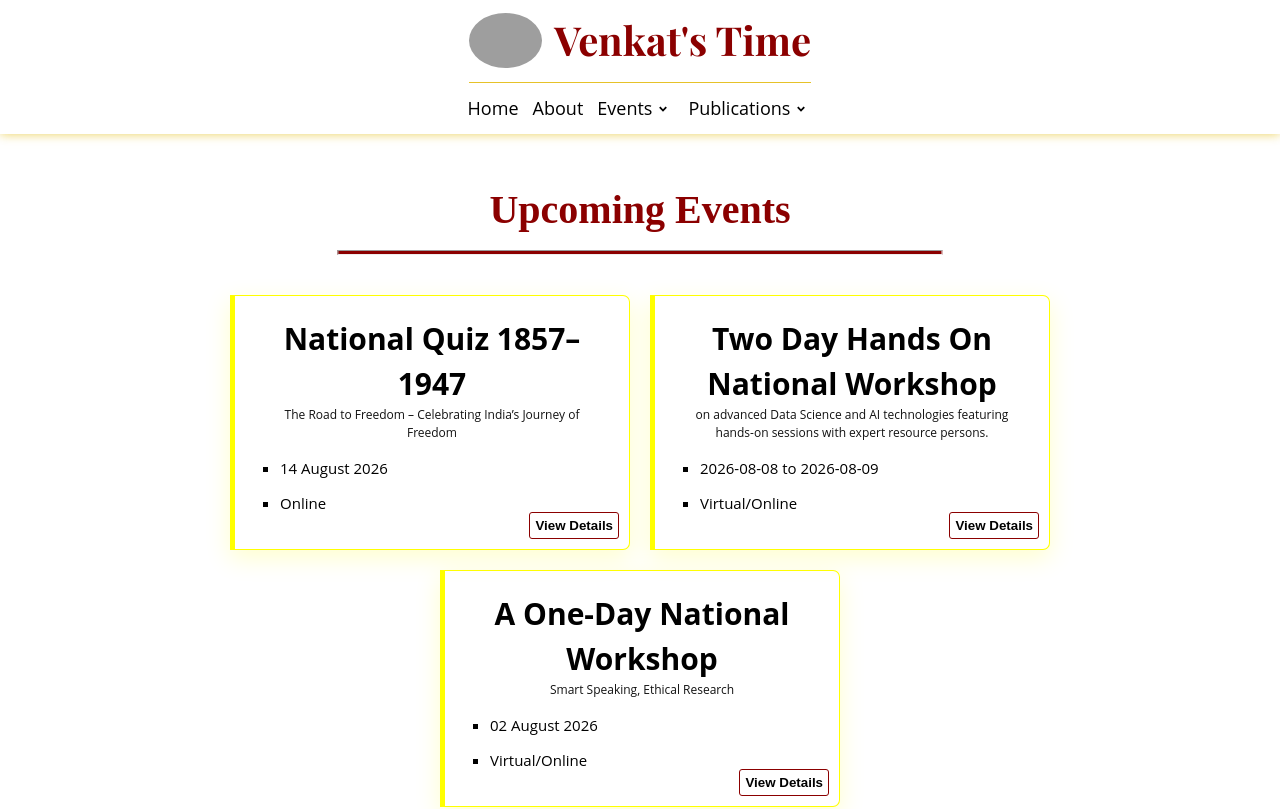
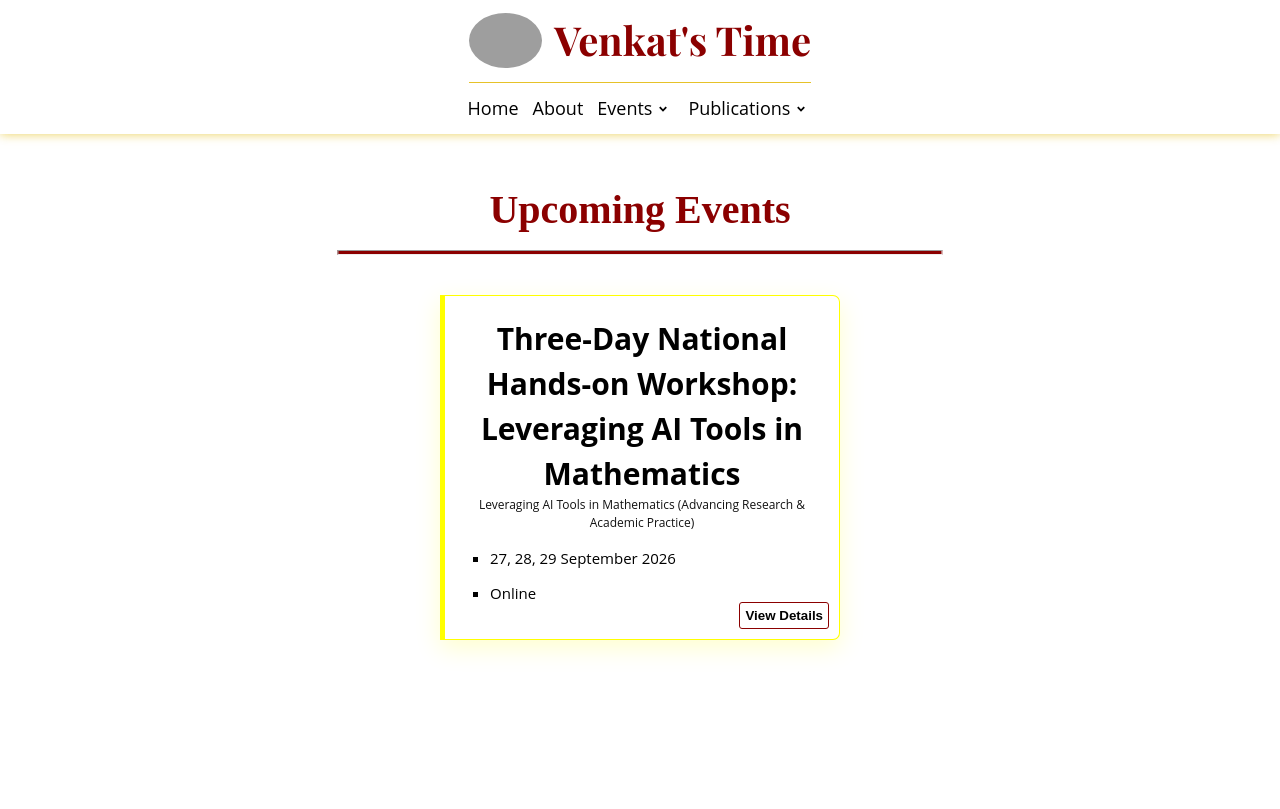
Before and after one commit to Poornima0230/venkatsTime, a React (Vite) app: page /upcomingEvents in a window 1280 px wide. Shown: the top 809 px of the page. Built offline with nearby package versions, Linux system fonts and the light colour scheme; grey boxes are pictures that could not be loaded; a web font is replaced by a local one.

Commit message:
moved upcoming events to old and updated upcoming events

```diff
--- a/data/releasedEvents.json
+++ b/data/releasedEvents.json
@@ -35,5 +35,27 @@
     "description": "Teaching English in the Era of Artificial Intelligence: Challenges and Opportunities",
     "date": "11-13 April 2026",
     "mode": "Virtual"
+  },
+  {
+    "id": 6,
+    "title": "A One-Day National Workshop",
+    "description": "Smart Speaking, Ethical Research",
+    "date": "02 August 2026",
+    "mode": "Virtual/Online"
+  },
+  {
+    "id": 7,
+    "title": "Two Day Hands On National Workshop",
+    "description": " on advanced Data Science and AI technologies featuring hands-on sessions with expert resource persons.",
+    "date": "2026-08-08 to 2026-08-09",
+    "mode": "Virtual/Online"
+  },
+  {
+    "id": 8,
+    "title": "National Quiz 1857–1947",
+    "description": "The Road to Freedom – Celebrating India’s Journey of Freedom",
+    "date": "14 August 2026",
+    "mode": "Online",
+    "time": "2 to 4 PM"
   }
 ]
--- a/data/upcomingEvents.json
+++ b/data/upcomingEvents.json
@@ -1,24 +1,10 @@
 [
   {
     "id": 1,
-    "title": "A One-Day National Workshop",
-    "description": "Smart Speaking, Ethical Research",
-    "date": "02 August 2026",
-    "mode": "Virtual/Online"
-  },
-  {
-    "id": 2,
-    "title": "Two Day Hands On National Workshop",
-    "description": " on advanced Data Science and AI technologies featuring hands-on sessions with expert resource persons.",
-    "date": "2026-08-08 to 2026-08-09",
-    "mode": "Virtual/Online"
-  },
-  {
-    "id": 3,
-    "title": "National Quiz 1857–1947",
-    "description": "The Road to Freedom – Celebrating India’s Journey of Freedom",
-    "date": "14 August 2026",
+    "title": "Three-Day National Hands-on Workshop: Leveraging AI Tools in Mathematics",
+    "description": "Leveraging AI Tools in Mathematics (Advancing Research & Academic Practice)",
+    "date": "27, 28, 29 September 2026",
     "mode": "Online",
-    "time": "2 to 4 PM"
+    "time": "Not specified"
   }
 ]
--- a/src/components/ui/ImageSlider.jsx
+++ b/src/components/ui/ImageSlider.jsx
@@ -2,11 +2,13 @@ import { useEffect, useState } from "react";
 // import image1 from "../../assets/img1.jpeg";
 // import image2 from "../../assets/img2.jpeg";
 // import image4 from "../../assets/img3.jpeg";
-import image1 from "../../assets/upcomingEvent1.png";
-import image2 from "../../assets/latest.jpeg";
+// import image1 from "../../assets/upcomingEvent1.png";
+// import image2 from "../../assets/latest.jpeg";
+import image1 from "../../assets/IMG-20260817-WA0026.jpg";
 
 export const ImageSlider = () => {
-  const images = [image1, image2];
+  const images = [image1];
+
   const [currentIndex, setCurrentIndex] = useState(0);
   const [isHover, setIsHover] = useState(false);
 
--- a/src/pages/ReleasedEvents.jsx
+++ b/src/pages/ReleasedEvents.jsx
@@ -4,6 +4,9 @@ import { useState } from "react";
 import { Brouchure } from "./Brouchure";
 import vt8 from "../assets/vt4.jpeg";
 import upcoming1 from "../assets/upcoming1.pdf";
+import image1 from "../assets/upcomingEvent1.png";
+import image2 from "../assets/latest.jpeg";
+import image3 from "../assets/indep.jpeg";
 
 import pdf1 from "../assets/old1.pdf";
 import pdf2 from "../assets/up1.pdf";
@@ -21,6 +24,9 @@ export const ReleasedEvents = () => {
     3: upcoming1,
     4: pdf1,
     5: pdf2,
+    6: image1,
+    7: image2,
+    8: image3,
   };
 
   const handleViewDetails = (event) => {
--- a/src/pages/UpcomingEvents.jsx
+++ b/src/pages/UpcomingEvents.jsx
@@ -1,19 +1,17 @@
 import "../styles/events.css";
 import events from "../../data/upcomingEvents.json";
 import { useState } from "react";
-import image1 from "../assets/upcomingEvent1.png";
-import image2 from "../assets/latest.jpeg";
-import image3 from "../assets/indep.jpeg";
+
 import { EventList } from "../components/events/EventList";
 import { EventModal } from "../components/events/EventModal";
+
+import image1 from "../assets/IMG-20260817-WA0025.jpg";
 
 export const UpcomingEvents = () => {
   const [selectedImage, setSelectedImage] = useState(null);
 
   const brochureFiles = {
     1: image1,
-    2: image2,
-    3: image3,
   };
 
   const handleViewDetails = (event) => {
```
Also changed, not shown: src/assets/IMG-20260817-WA0025.jpg (added), src/assets/IMG-20260817-WA0026.jpg (added).
